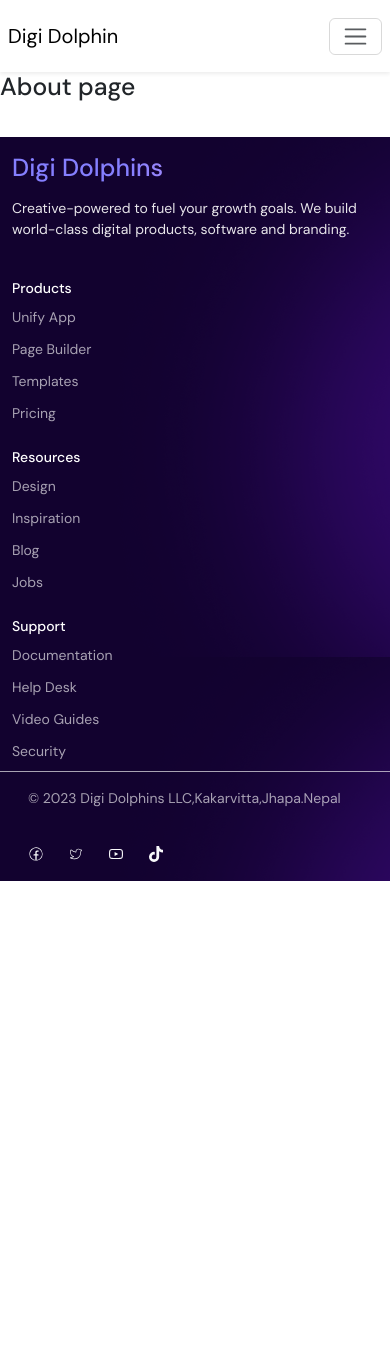
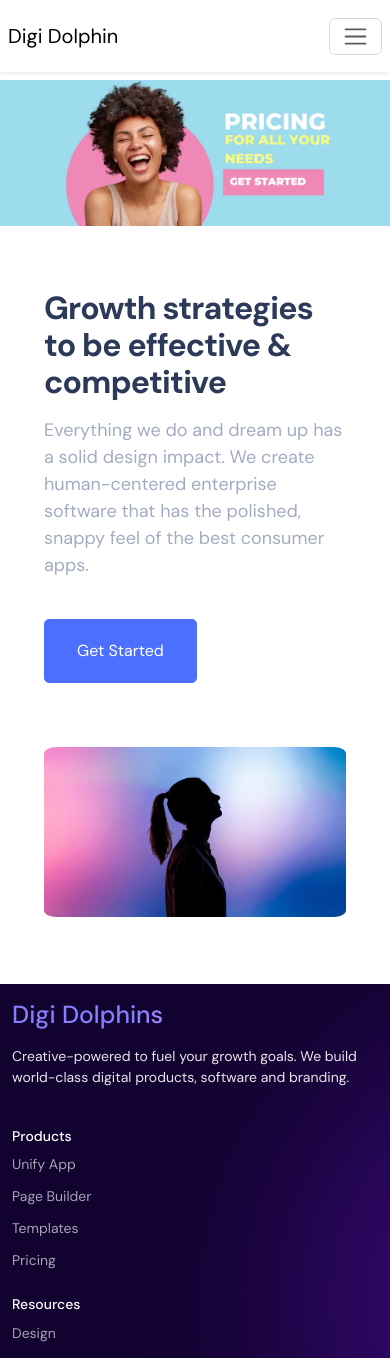
Before and after one commit to Binod69/digi-dolphins, a Next.js app: page /about in a window 390 px wide. Shown: the top 1358 px of the page. Before the commit the page ends 881 px from the top, so only its background shows below. Built offline with nearby package versions, Linux system fonts and the light colour scheme.

Commit message:
added and finished new components

```diff
--- /dev/null
+++ b/app/Components/AboutComponents/AboutBanner/AboutGrowth.tsx
@@ -0,0 +1,48 @@
+'use client';
+import Container from 'react-bootstrap/Container';
+import Row from 'react-bootstrap/Row';
+import Col from 'react-bootstrap/Col';
+import styles from './growth.module.css';
+import Btn from '../../ui/Btn';
+import img from '../../../../public/img/aboutgrowth.jpeg';
+import Image from 'next/image';
+const AboutGrowth = () => {
+  return (
+    <>
+      <div className={styles.con}>
+        <Container>
+          <Row>
+            <Col
+              lg={5}
+              className=" d-lg-flex justify-content-lg-between align-items-lg-center"
+            >
+              <article className={styles.articleCon}>
+                <h3 className={styles.title}>
+                  Growth strategies to be effective & competitive
+                </h3>
+                <p className={styles.para}>
+                  Everything we do and dream up has a solid design impact. We
+                  create human-centered enterprise software that has the
+                  polished, snappy feel of the best consumer apps.
+                </p>
+                <Btn btnTitle={'Get Started'} />
+              </article>
+            </Col>
+            <Col lg={7}>
+              <figure className={styles.imgCon}>
+                <Image
+                  className={styles.img}
+                  src={img}
+                  alt="aboutimage.webp"
+                  quality={80}
+                />
+              </figure>
+            </Col>
+          </Row>
+        </Container>
+      </div>
+    </>
+  );
+};
+
+export default AboutGrowth;
--- /dev/null
+++ b/app/Components/AboutComponents/AboutBanner/growth.module.css
@@ -0,0 +1,52 @@
+.con {
+  margin: 5rem 0;
+}
+.articleCon,
+.imgCon {
+  margin: 2rem;
+}
+
+.title {
+  font-size: 2.25rem;
+  line-height: 2.875rem;
+  font-weight: 700;
+  letter-spacing: -0.8px;
+  color: #2d3958;
+  max-width: 90%;
+  margin: 1rem 0;
+}
+
+.para {
+  font-size: 1.125rem;
+  font-weight: 200;
+  color: #7b88a8;
+  opacity: 0.7;
+  max-width: 80%;
+  margin: 1rem 0;
+}
+
+.img {
+  width: 100%;
+  aspect-ratio: 16/9;
+  height: 100%;
+  border-radius: 4%;
+  object-fit: cover;
+}
+
+@media screen and (min-width: 0px) and (max-width: 576px) {
+  .con {
+    margin: 2rem 0;
+  }
+  .title {
+    font-size: 2rem;
+    max-width: 100%;
+    line-height: 2.3rem;
+  }
+  .para {
+    max-width: 100%;
+  }
+  .img {
+    width: 100%;
+    height: 100%;
+  }
+}
--- a/app/Components/PricingComponents/Banner/Banner.tsx
+++ b/app/Components/PricingComponents/Banner/Banner.tsx
@@ -1,18 +1,18 @@
 'use client';
 import Image from 'next/image';
-import Container from 'react-bootstrap/Container';
-import Row from 'react-bootstrap/Row';
-import Col from 'react-bootstrap/Col';
-import about from '../../../../public/img/about.webp';
 import styles from './banner.module.css';
-const PricingBanner = () => {
+
+interface PricingBannerProps {
+  image: any;
+}
+const PricingBanner: React.FC<PricingBannerProps> = ({ image }) => {
   return (
     <>
       <div>
         <figure className={styles.imgCon}>
           <Image
             className={styles.img}
-            src={about}
+            src={image}
             alt="about.webp"
             quality={80}
             placeholder="blur"
--- a/app/Components/ServicesComponents/ServiceBanner/ServiceBanner.tsx
+++ b/app/Components/ServicesComponents/ServiceBanner/ServiceBanner.tsx
@@ -1,14 +1,17 @@
 import Image from 'next/image';
-import service from '../../../../public/img/service.webp';
 import styles from './servicebanner.module.css';
-const ServiceBanner = () => {
+
+interface ServiceBannerProps {
+  image: any;
+}
+const ServiceBanner: React.FC<ServiceBannerProps> = ({ image }) => {
   return (
     <>
       <div className={styles.con}>
         <figure>
           <Image
             className={styles.img}
-            src={service}
+            src={image}
             alt="service.webp"
             quality={80}
           />
--- a/app/Components/index.tsx
+++ b/app/Components/index.tsx
@@ -14,3 +14,4 @@ export { default as Outstanding } from './ServicesComponents/Outstanding/Outstan
 export { default as CounterService } from './ServicesComponents/CounterService/CounterService';
 export { default as ServiceSlide } from './ServicesComponents/ServiceSlide/ServiceSlide';
 export { default as CustomerReviews } from './ServicesComponents/ServiceSlide/CustomerReviews';
+export { default as AboutGrowth } from './AboutComponents/AboutBanner/AboutGrowth';
--- a/app/about/page.tsx
+++ b/app/about/page.tsx
@@ -1,4 +1,5 @@
 import type { Metadata } from 'next';
+import AboutScreen from '../screen/AboutScreen';
 
 export const metadata: Metadata = {
   title: 'About-Digi Dolphins',
@@ -6,9 +7,9 @@ export const metadata: Metadata = {
 };
 const page = () => {
   return (
-    <div>
-      <h2>About page</h2>
-    </div>
+    <>
+      <AboutScreen />
+    </>
   );
 };
 
--- /dev/null
+++ b/app/screen/AboutScreen.tsx
@@ -0,0 +1,12 @@
+import { AboutGrowth, PricingBanner } from '../Components/index';
+import about from '../../public/img/about.webp';
+const AboutScreen = () => {
+  return (
+    <>
+      <PricingBanner image={about} />
+      <AboutGrowth />
+    </>
+  );
+};
+
+export default AboutScreen;
--- a/app/screen/PricingScreen.tsx
+++ b/app/screen/PricingScreen.tsx
@@ -5,10 +5,12 @@ import {
   PricingAccordion,
 } from '../Components/index';
 
+import pricing from '../../public/img/about.webp';
+
 const PricingScreen = () => {
   return (
     <>
-      <PricingBanner />
+      <PricingBanner image={pricing} />
       <Pricing
         title={'Pricing built for Workspaces'}
         para={
--- a/app/screen/ServiceScreen.tsx
+++ b/app/screen/ServiceScreen.tsx
@@ -8,11 +8,11 @@ import {
   Trusted,
   Unlimited,
 } from '../Components';
-
+import service from '../../public/img/service.webp';
 const Service = () => {
   return (
     <>
-      <ServiceBanner />
+      <ServiceBanner image={service} />
       <Outstanding />
       <CounterService />
       <Unlimited
```
Also changed, not shown: public/img/aboutgrowth.jpeg (added).
